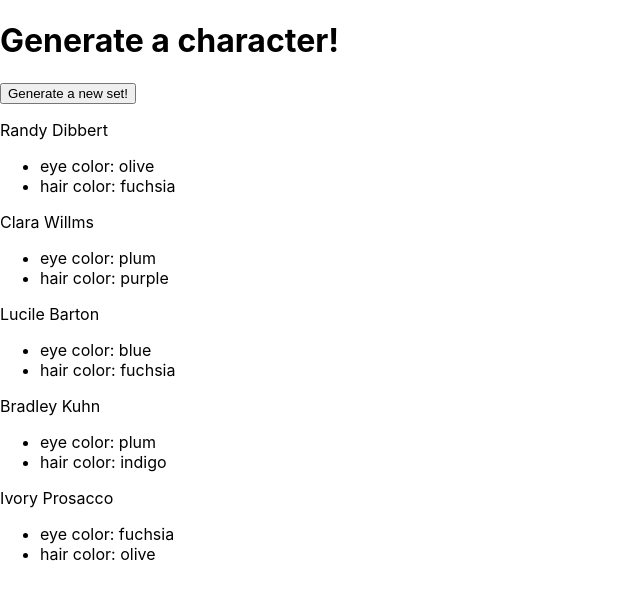
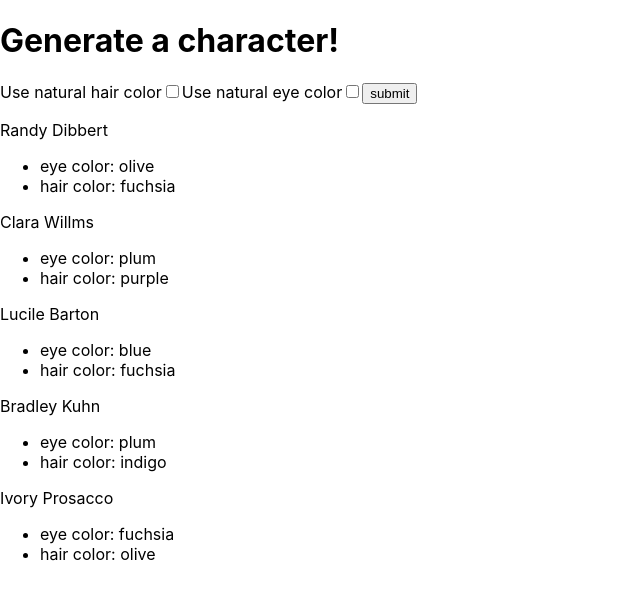
Before and after one commit to kailanak1/aMUSEme, a React (Create React App) app: page / in a window 1280 px wide. Shown: the top 598 px of the page, without its empty margins (0-640 px from the left). Built offline with nearby package versions, Linux system fonts and the light colour scheme.

Commit message:
add natural hair/eye color generator

```diff
--- a/src/components/CharacterGenerator.js
+++ b/src/components/CharacterGenerator.js
@@ -1,25 +1,18 @@
 import React, { Component } from 'react'
 import Faker from 'faker'
+
 
 class CharacterGenerator extends Component{
     constructor(props){
         super(props)
         this.state = {
-            characters: []
+            characters: [],
+            naturalHColor: false,
+            naturalEColor: false
         }
     }
 
     componentWillMount() {
-      this.handleClick()
-      }
-
-      reset() {
-        this.setState({
-            characters: []
-        });
-    }
-    handleClick = () => {
-        this.reset()
         for (let i = 0; i < 5; i++) {
             const character = {
               firstName: Faker.name.firstName(),
@@ -35,6 +28,99 @@ class CharacterGenerator extends Component{
           }
     }
 
+    reset() {
+        this.setState({
+            characters: []
+        });
+    }
+
+    handleSubmit = (e) => {
+        e.preventDefault()
+        this.reset()
+
+        for (let i = 0; i < 5; i++) {
+            const character = {
+              firstName: Faker.name.firstName(),
+              lastName: Faker.name.lastName(),
+              eyeColor: this.state.naturalEColor ? this.generateRandomNaturalEyeColor() : Faker.commerce.color(),
+              hairColor: this.state.naturalHColor ? this.generateRandomNaturalHairColor() : Faker.commerce.color()
+            }
+
+
+            this.setState(prevState => ({
+              characters: [...prevState.characters, character],
+            }))
+          }
+    }
+
+    handleHairInputChange(event) {
+        if(!this.state.naturalHColor){
+            this.setState({
+                naturalHColor: event.target.value
+            });
+        } else {
+            this.setState({
+                naturalHColor: !event.target.value
+            });
+        }
+
+      }
+
+
+      handleEyeInputChange(event) {
+        if(!this.state.naturalEColor){
+            this.setState({
+                naturalEColor: event.target.value
+            });
+        } else {
+            this.setState({
+                naturalEColor: !event.target.value
+            });
+        }
+      }
+
+
+    generateRandomNaturalHairColor(){
+
+        const naturalHairColors = {
+                 40: 'black',
+                 75: 'brunette',
+                 95: 'blonde',
+                 100: 'red'
+       }
+
+    //    let number =  Math.floor(Math.random() * 100) + 1
+    let number = 100
+       let keys;
+       for (keys in naturalHairColors){
+         if (number <= keys){
+             console.log(keys, number)
+           return naturalHairColors[keys]
+         }
+       }
+     }
+
+     generateRandomNaturalEyeColor(){
+
+        const naturalEyeColors = {
+                 60: 'brown',
+                 93: 'blue',
+                 95: 'hazel',
+                 97: 'amber',
+                 99: 'gray',
+                 100: 'violet red'
+       }
+
+       let number =  Math.floor(Math.random() * 100) + 1
+       let keys;
+       for (keys in naturalEyeColors){
+         if (number <= keys){
+           return naturalEyeColors[keys]
+         }
+       }
+     }
+
+
     renderCharacters(character){
         return (
             <div style={{border: 'solid 1px #ee'}}>
@@ -48,9 +134,26 @@ class CharacterGenerator extends Component{
     }
 
     render(){
+
         return(
             <div>
-                <button onClick={this.handleClick}>Generate a new set!</button>
+                <form onSubmit={this.handleSubmit}>
+                    <label>Use natural hair color
+                        <input
+                        name="naturalHColor"
+                        type="checkbox"
+                        checked={this.state.naturalHColor}
+                        onChange={(e) => this.handleHairInputChange(e)} />
+                    </label>
+                    <label>Use natural eye color
+                        <input
+                        name="naturalEColor"
+                        type="checkbox"
+                        checked={this.state.naturalEColor}
+                        onChange={(e) => this.handleEyeInputChange(e)} />
+                    </label>
+                    <input type="submit" value="submit" />
+                </form>
                 {this.state.characters.map(character => this.renderCharacters(character))}
             </div>
         )
```
